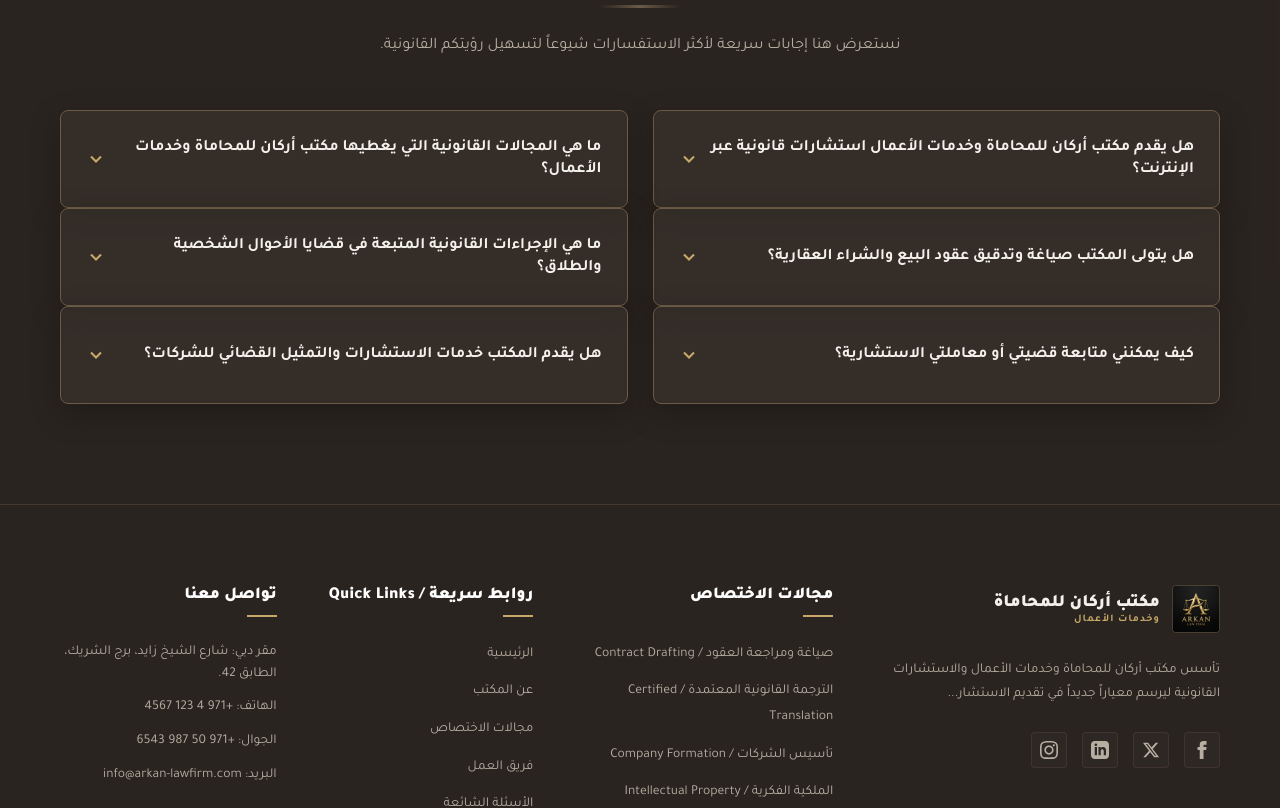
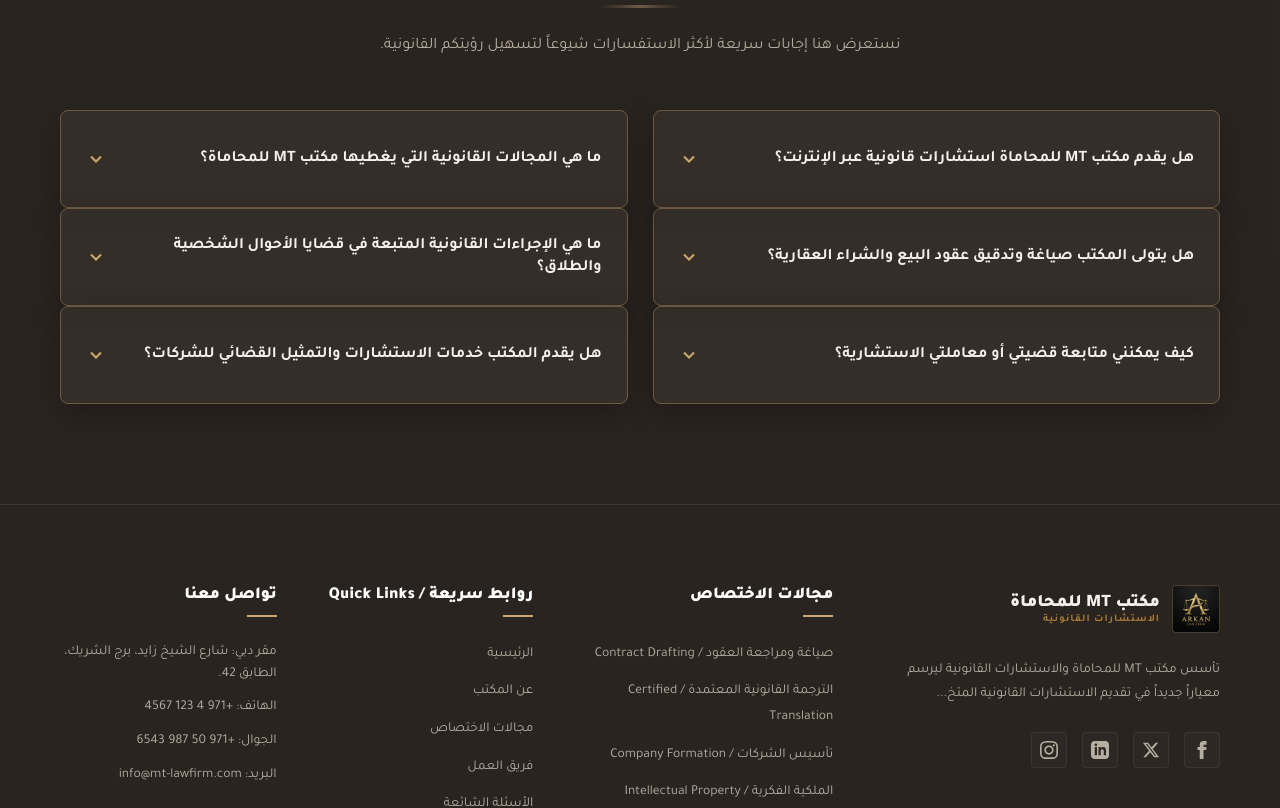
Before and after one commit to Fathy-Ahmed/MT-Law-Firm-website, a React (Vite) app: page /faq in a window 1280 px wide. Shown: the part 540-1348 px from the top of the page. Built offline with nearby package versions, Linux system fonts and the light colour scheme; a web font is replaced by a local one.

Commit message:
feat: implement global search and practice area filters with translation support

```diff
--- a/css/styles.css
+++ b/css/styles.css
@@ -1,5 +1,5 @@
 /* ==========================================================================
-   CSS STYLESHEET - ARKAN LAW FIRM COFFEE THEME (BILINGUAL)
+   CSS STYLESHEET - MT LAW FIRM COFFEE THEME (BILINGUAL)
    ========================================================================== */
 
 /* ----------------------------------------------------
@@ -447,13 +447,13 @@ html[dir="ltr"] .ticker-content {
 
 /* Header scrolled changes */
 .main-header.scrolled .logo-text .brand-ar {
-    color: var(--color-text-light);
+    color: var(--color-bg-dark);
 }
 
 .logo-text .brand-en {
     font-size: 0.65rem;
     font-weight: 600;
-    color: var(--color-gold-primary);
+    color: var(--color-gold-dark);
     letter-spacing: 1px;
     line-height: 1.1;
 }
@@ -2678,10 +2678,12 @@ html[lang="ar"] .service-detail-main-content ul li::before {
    10. GLOBAL SEARCH & SERVICES FILTERS
    ---------------------------------------------------- */
 
+/* Highlighted query text */
 mark.search-highlight {
-    background: var(--color-gold-primary);
-    color: var(--color-bg-light);
-    padding: 0 4px;
+    background: linear-gradient(120deg, rgba(200, 169, 110, 0.4) 0%, rgba(200, 169, 110, 0.2) 100%);
+    color: #ffffff;
+    border-bottom: 2px solid var(--color-gold-primary);
+    padding: 0 2px;
     border-radius: 2px;
     font-weight: 700;
 }
--- a/index.html
+++ b/index.html
@@ -3,8 +3,8 @@
 <head>
     <meta charset="UTF-8">
     <meta name="viewport" content="width=device-width, initial-scale=1.0">
-    <meta name="description" content="مكتب أركان للمحاماة وخدمات الأعمال والاستشارات القانونية - خدمات قانونية فاخرة ومصداقية عالية للأفراد والشركات في تأسيس الشركات، صياغة العقود، والترجمة المعتمدة.">
-    <title>مكتب أركان للمحاماة وخدمات الأعمال</title>
+    <meta name="description" content="مكتب MT للمحاماة والاستشارات القانونية - خدمات قانونية فاخرة ومصداقية عالية للأفراد والشركات في تأسيس الشركات، صياغة العقود، والترجمة المعتمدة.">
+    <title>مكتب MT للمحاماة والاستشارات القانونية</title>
 
     <!-- Google Fonts -->
     <link rel="preconnect" href="https://fonts.googleapis.com">
--- a/package.json
+++ b/package.json
@@ -1,7 +1,7 @@
 {
-  "name": "arkan-lawfirm-website",
+  "name": "mt-lawfirm-website",
   "version": "1.0.0",
-  "description": "Website for Arkan Law Firm and Business Services",
+  "description": "Website for MT Law Firm",
   "main": "index.html",
   "type": "module",
   "scripts": {
--- a/src/components/Footer.jsx
+++ b/src/components/Footer.jsx
@@ -13,7 +13,7 @@ export default function Footer() {
         {/* Col 1: About Brand */}
         <div className="footer-col brand-col">
           <Link to="/" className="logo-box footer-logo" onClick={() => window.scrollTo({ top: 0, behavior: 'smooth' })}>
-            <img src={logo} alt="Arkan Law Firm Logo" className="logo-emblem" />
+            <img src={logo} alt="MT Law Firm Logo" className="logo-emblem" />
             <div className="logo-text">
               <span className="brand-ar">{t('logoTextAr')}</span>
               <span className="brand-en">{t('logoTextEn')}</span>
@@ -77,7 +77,7 @@ export default function Footer() {
           <p>{t('mapAddress')}</p>
           <p><span>{t('mapPhoneLabel')}</span> <a href="tel:+97141234567">+971 4 123 4567</a></p>
           <p><span>{t('mapMobileLabel')}</span> <a href="tel:+971509876543">+971 50 987 6543</a></p>
-          <p><span>{t('mapEmailLabel')}</span> <a href="mailto:info@arkan-lawfirm.com">info@arkan-lawfirm.com</a></p>
+          <p><span>{t('mapEmailLabel')}</span> <a href="mailto:info@mt-lawfirm.com">info@mt-lawfirm.com</a></p>
         </div>
       </div>
 
--- a/src/components/Header.jsx
+++ b/src/components/Header.jsx
@@ -56,7 +56,7 @@ export default function Header() {
       <header className={`main-header ${scrolled ? 'scrolled' : ''}`}>
         <div className="container header-container">
           <Link to="/" className="logo-box" onClick={() => window.scrollTo({ top: 0, behavior: 'smooth' })}>
-            <img src={logo} alt="Arkan Law Firm Logo" className="logo-emblem" />
+            <img src={logo} alt="MT Law Firm Logo" className="logo-emblem" />
             <div className="logo-text">
               <span className="brand-ar">{t('logoTextAr')}</span>
               <span className="brand-en">{t('logoTextEn')}</span>
--- a/src/components/Preloader.jsx
+++ b/src/components/Preloader.jsx
@@ -50,7 +50,7 @@ export default function Preloader() {
   return (
     <div id="preloader" className={`preloader-overlay ${fade ? 'fade-out' : ''}`}>
       <div className="preloader-content">
-        <img src={logo} alt="Arkan Law Firm Logo" className="preloader-logo" />
+        <img src={logo} alt="MT Law Firm Logo" className="preloader-logo" />
       </div>
     </div>
   );
--- a/src/components/SearchModal.jsx
+++ b/src/components/SearchModal.jsx
@@ -76,7 +76,7 @@ export default function SearchModal({ isOpen, onClose }) {
     {
       type: 'faq',
       id: 'faq-1',
-      title: lang === 'ar' ? 'هل يقدم مكتب أركان للمحاماة وخدمات الأعمال استشارات قانونية عبر الإنترنت؟' : 'Does Arkan Law Firm and Business Services provide online legal consultations?',
+      title: lang === 'ar' ? 'هل يقدم مكتب MT للمحاماة استشارات قانونية عبر الإنترنت؟' : 'Does MT Law Firm provide online legal consultations?',
       snippet: lang === 'ar' ? 'نعم، نقدم استشارات قانونية مرئية ومكتوبة عبر الإنترنت لعملائنا محلياً ودولياً لتسهيل الأعمال وتوفير الوقت والجهد، مع الالتزام التام بالسرية والخصوصية.' : 'Yes, we provide online virtual and written legal consultations to our clients locally and globally to facilitate business operations, save time, and maintain absolute confidentiality.',
       link: '/faq',
       categoryName: lang === 'ar' ? 'الأسئلة الشائعة' : 'FAQ'
@@ -100,7 +100,7 @@ export default function SearchModal({ isOpen, onClose }) {
     {
       type: 'faq',
       id: 'faq-4',
-      title: lang === 'ar' ? 'ما هي المجالات القانونية التي يغطيها مكتب أركان للمحاماة وخدمات الأعمال؟' : 'What legal fields does Arkan Law Firm and Business Services cover?',
+      title: lang === 'ar' ? 'ما هي المجالات القانونية التي يغطيها مكتب MT للمحاماة؟' : 'What legal fields does MT Law Firm cover?',
       snippet: lang === 'ar' ? 'نغطي مجموعة واسعة من الخدمات القانونية بما في ذلك صياغة العقود التجارية، الترجمة القانونية المعتمدة، تأسيس الشركات وخدمات رجال الأعمال، حماية الملكية الفكرية، توثيق الشهر العقاري، الاستشارات الجنائية، وعقود الاستشارات السنوية للشركات.' : 'We cover a comprehensive scope of legal services including commercial contract drafting, certified legal translation, company formation, intellectual property protection, notarization/real estate authentication, criminal defense, and annual corporate retainer consultations.',
       link: '/faq',
       categoryName: lang === 'ar' ? 'الأسئلة الشائعة' : 'FAQ'
--- a/src/data/translations.js
+++ b/src/data/translations.js
@@ -5,15 +5,15 @@ export const translations = {
     tickerContent: "تحديث: صدور اللائحة التنفيذية الجديدة لنظام الشركات الاستثمارية • تعديلات ضريبة القيمة المضافة لعام 2026 ودخولها حيز التنفيذ • بدء تفعيل خدمات توثيق الشهر العقاري الرقمي بالكامل",
 
     // Header & Navigation
-    logoTextAr: "مكتب أركان للمحاماة",
-    logoTextEn: "وخدمات الأعمال",
+    logoTextAr: "مكتب MT للمحاماة",
+    logoTextEn: "الاستشارات القانونية",
     navHome: "الرئيسية",
     navAbout: "عن المكتب",
     navServices: "مجالات الاختصاص",
     navTeam: "فريق العمل",
     navContact: "تواصل معنا",
     btnConsultation: "طلب استشارة",
-    drawerTitle: "مكتب أركان للمحاماة",
+    drawerTitle: "مكتب MT للمحاماة",
 
     // Hero Section
     heroBadge: "حلول قانونية متكاملة لبيئة أعمال آمنة",
@@ -36,7 +36,7 @@ export const translations = {
     aboutTitle: "ريادة مهنية في الاستشارات القانونية والحلول المتكاملة",
     aboutExpText: "عاماً من الريادة الاستشارية",
     aboutLead: "تقديم الاستشارات والحلول الوقائية وحماية حقوق موكلينا",
-    aboutText1: "تأسس مكتب أركان للمحاماة وخدمات الأعمال والاستشارات القانونية ليرسم معياراً جديداً في تقديم الاستشارات القانونية المتخصصة. نرى أن القانون هو البنية الأساسية لنجاح المشاريع والاستثمارات، ولذلك نعمل على صياغة الحلول القانونية الوقائية والريادية لرجال الأعمال والمؤسسات.",
+    aboutText1: "تأسس مكتب MT للمحاماة والاستشارات القانونية ليرسم معياراً جديداً في تقديم الاستشارات القانونية المتخصصة. نرى أن القانون هو البنية الأساسية لنجاح المشاريع والاستثمارات، ولذلك نعمل على صياغة الحلول القانونية الوقائية والريادية لرجال الأعمال والمؤسسات.",
     aboutText2: "يرتكز نهجنا على التميز والتأصيل الدقيق وفهم الأبعاد التشريعية المعاصرة، مع الالتزام بأقصى مقاييس المهنية والسرية التامة في تيسير أعمالكم.",
     value1Title: "منهجية الوقاية القانونية",
     value1Desc: "صياغة متكاملة وتدقيق عقود استباقي لتفادي المنازعات القضائية وتوفير التكلفة والوقت.",
@@ -93,11 +93,11 @@ export const translations = {
 
     // Success Modal
     modalSuccessTitle: "تم استلام طلبكم بنجاح!",
-    modalSuccessMessage: "نشكركم على ثقتكم بمكتب أركان للمحاماة وخدمات الأعمال. تم تسجيل طلب استشارتكم القانونية. سيقوم مستشارونا بدراسة الملف والتواصل معكم خلال 24 ساعة.",
+    modalSuccessMessage: "نشكركم على ثقتكم بمكتب MT للمحاماة. تم تسجيل طلب استشارتكم القانونية. سيقوم مستشارونا بدراسة الملف والتواصل معكم خلال 24 ساعة.",
     modalSuccessClose: "إغلاق وتصفح الموقع",
 
     // Map
-    mapTitle: "موقع مكتب أركان للمحاماة وخدمات الأعمال (برج الشريك)",
+    mapTitle: "موقع مكتب MT للمحاماة (برج الشريك)",
     mapBtn: "فتح في خرائط جوجل",
     mapAddress: "مقر دبي: شارع الشيخ زايد، برج الشريك، الطابق 42.",
     mapPhoneLabel: "الهاتف:",
@@ -105,8 +105,8 @@ export const translations = {
     mapEmailLabel: "البريد:",
 
     // Footer bottom
-    footerCopy: "© 2026 مكتب أركان للمحاماة وخدمات الأعمال. جميع الحقوق محفوظة.",
-    footerDev: "صُمم الفن الهيكلي والبرمجة بفخامة لمصلحة مكتب أركان للمحاماة وخدمات الأعمال.",
+    footerCopy: "© 2026 مكتب MT للمحاماة والاستشارات القانونية. جميع الحقوق محفوظة.",
+    footerDev: "صُمم الفن الهيكلي والبرمجة بفخامة لمصلحة مكتب MT.",
 
     // FAQ
     faqLabel: "الأسئلة الشائعة",
@@ -136,15 +136,15 @@ export const translations = {
     tickerContent: "Update: Issue of new executive regulations for corporate investment law • 2026 VAT modifications take effect • Full activation of digital real estate authentication services",
 
     // Header & Navigation
-    logoTextAr: "ARKAN LAW FIRM",
-    logoTextEn: "BUSINESS SERVICES",
+    logoTextAr: "MT LAW FIRM",
+    logoTextEn: "ADVOCATES & CONSULTANTS",
     navHome: "Home",
     navAbout: "About Us",
     navServices: "Practice Areas",
     navTeam: "Our Team",
     navContact: "Contact Us",
     btnConsultation: "Book Consultation",
-    drawerTitle: "Arkan Law Firm & Business Services",
+    drawerTitle: "MT Law Firm",
 
     // Hero Section
     heroBadge: "Integrated legal solutions for secure businesses",
@@ -167,7 +167,7 @@ export const translations = {
     aboutTitle: "Professional Leadership in Legal Counsel & Solutions",
     aboutExpText: "Years of Consultative Leadership",
     aboutLead: "Delivering Preventive Legal Counsel & Solid Protection",
-    aboutText1: "Arkan Law Firm and Business Services was established to define a new standard in boutique corporate legal counsel. We view law as the structural foundation for corporate success and business ventures. Hence, we focus on formulating preventive and elite corporate arrangements to shield our clients' interests.",
+    aboutText1: "MT Law Firm was established to define a new standard in boutique corporate legal counsel. We view law as the structural foundation for corporate success and business ventures. Hence, we focus on formulating preventive and elite corporate arrangements to shield our clients' interests.",
     aboutText2: "Our approach focuses on precision, regulatory intelligence, and navigating contemporary corporate frameworks, all while maintaining the highest values of confidentiality and speed in executing client matters.",
     value1Title: "Preventive Law Philosophy",
     value1Desc: "Comprehensive drafting and proactive reviews to completely avoid litigations, saving crucial resources.",
@@ -224,11 +224,11 @@ export const translations = {
 
     // Success Modal
     modalSuccessTitle: "Request Submitted Successfully!",
-    modalSuccessMessage: "Thank you for trusting Arkan Law Firm and Business Services. Your consultation request has been logged. Our attorneys will review the case parameters and contact you within 24 business hours.",
+    modalSuccessMessage: "Thank you for trusting MT Law Firm. Your consultation request has been logged. Our attorneys will review the case parameters and contact you within 24 business hours.",
     modalSuccessClose: "Close & Browse Website",
 
     // Map
-    mapTitle: "Arkan Law Firm and Business Services Location (Partner Tower)",
+    mapTitle: "MT Law Firm Location (Partner Tower)",
     mapBtn: "Open Google Maps",
     mapAddress: "Dubai HQ: 42nd Floor, Partner Tower, Sheikh Zayed Road.",
     mapPhoneLabel: "Phone:",
@@ -236,8 +236,8 @@ export const translations = {
     mapEmailLabel: "Email:",
 
     // Footer bottom
-    footerCopy: "© 2026 Arkan Law Firm and Business Services. All rights reserved.",
-    footerDev: "Designed & Engineered for Arkan Law Firm and Business Services.",
+    footerCopy: "© 2026 MT Law Firm. All rights reserved.",
+    footerDev: "Designed & Engineered for MT Law Firm.",
 
     // FAQ
     faqLabel: "FAQ",
--- a/src/pages/Contact.jsx
+++ b/src/pages/Contact.jsx
@@ -86,7 +86,7 @@ export default function Contact() {
     setTimeout(() => {
       setSubmitting(false);
       const randomId = Math.floor(1000 + Math.random() * 9000);
-      setTicketNumber(`#ARKAN-${randomId}`);
+      setTicketNumber(`#MT-${randomId}`);
       setModalOpen(true);
       setFormValues({
         clientName: '',
@@ -255,7 +255,7 @@ export default function Contact() {
                   </div>
                   <div className="card-text">
                     <h4>البريد / Email</h4>
-                    <p><a href="mailto:info@arkan-lawfirm.com">info@arkan-lawfirm.com</a></p>
+                    <p><a href="mailto:info@mt-lawfirm.com">info@mt-lawfirm.com</a></p>
                   </div>
                 </div>
               </div>
--- a/src/pages/Faq.jsx
+++ b/src/pages/Faq.jsx
@@ -55,7 +55,7 @@ export default function Faq() {
           <div className="faq-grid" style={{ marginTop: '40px' }}>
             <div className="faq-column">
               <FaqCard
-                question={lang === 'ar' ? 'هل يقدم مكتب أركان للمحاماة وخدمات الأعمال استشارات قانونية عبر الإنترنت؟' : 'Does Arkan Law Firm and Business Services provide online legal consultations?'}
+                question={lang === 'ar' ? 'هل يقدم مكتب MT للمحاماة استشارات قانونية عبر الإنترنت؟' : 'Does MT Law Firm provide online legal consultations?'}
                 answer={lang === 'ar' ? 'نعم، نقدم استشارات قانونية مرئية ومكتوبة عبر الإنترنت لعملائنا محلياً ودولياً لتسهيل الأعمال وتوفير الوقت والجهد، مع الالتزام التام بالسرية والخصوصية.' : 'Yes, we provide online virtual and written legal consultations to our clients locally and globally to facilitate business operations, save time, and maintain absolute confidentiality.'}
               />
               <FaqCard
@@ -70,7 +70,7 @@ export default function Faq() {
 
             <div className="faq-column">
               <FaqCard
-                question={lang === 'ar' ? 'ما هي المجالات القانونية التي يغطيها مكتب أركان للمحاماة وخدمات الأعمال؟' : 'What legal fields does Arkan Law Firm and Business Services cover?'}
+                question={lang === 'ar' ? 'ما هي المجالات القانونية التي يغطيها مكتب MT للمحاماة؟' : 'What legal fields does MT Law Firm cover?'}
                 answer={lang === 'ar' ? 'نغطي مجموعة واسعة من الخدمات القانونية بما في ذلك صياغة العقود التجارية، الترجمة القانونية المعتمدة، تأسيس الشركات وخدمات رجال الأعمال، حماية الملكية الفكرية، توثيق الشهر العقاري، الاستشارات الجنائية، وعقود الاستشارات السنوية للشركات.' : 'We cover a comprehensive scope of legal services including commercial contract drafting, certified legal translation, company formation, intellectual property protection, notarization/real estate authentication, criminal defense, and annual corporate retainer consultations.'}
               />
               <FaqCard
--- a/src/pages/Home.jsx
+++ b/src/pages/Home.jsx
@@ -182,7 +182,7 @@ export default function Home() {
     setTimeout(() => {
       setSubmitting(false);
       const randomId = Math.floor(1000 + Math.random() * 9000);
-      setTicketNumber(`#ARKAN-${randomId}`);
+      setTicketNumber(`#MT-${randomId}`);
       setModalOpen(true);
       setFormValues({
         clientName: '',
@@ -220,7 +220,7 @@ export default function Home() {
           </div>
 
           <div className="hero-logo-side">
-            <img src={heroLogo} alt="Arkan Law Firm Logo" className="hero-logo-img" />
+            <img src={heroLogo} alt="MT Law Firm Logo" className="hero-logo-img" />
           </div>
         </div>
       </section>
@@ -430,7 +430,7 @@ export default function Home() {
           <div className="faq-grid">
             <div className="faq-column">
               <FaqCard
-                question={lang === 'ar' ? 'هل يقدم مكتب أركان للمحاماة وخدمات الأعمال استشارات قانونية عبر الإنترنت؟' : 'Does Arkan Law Firm and Business Services provide online legal consultations?'}
+                question={lang === 'ar' ? 'هل يقدم مكتب MT للمحاماة استشارات قانونية عبر الإنترنت؟' : 'Does MT Law Firm provide online legal consultations?'}
                 answer={lang === 'ar' ? 'نعم، نقدم استشارات قانونية مرئية ومكتوبة عبر الإنترنت لعملائنا محلياً ودولياً لتسهيل الأعمال وتوفير الوقت والجهد، مع الالتزام التام بالسرية والخصوصية.' : 'Yes, we provide online virtual and written legal consultations to our clients locally and globally to facilitate business operations, save time, and maintain absolute confidentiality.'}
               />
               <FaqCard
@@ -445,7 +445,7 @@ export default function Home() {
 
             <div className="faq-column">
               <FaqCard
-                question={lang === 'ar' ? 'ما هي المجالات القانونية التي يغطيها مكتب أركان للمحاماة وخدمات الأعمال؟' : 'What legal fields does Arkan Law Firm and Business Services cover?'}
+                question={lang === 'ar' ? 'ما هي المجالات القانونية التي يغطيها مكتب MT للمحاماة؟' : 'What legal fields does MT Law Firm cover?'}
                 answer={lang === 'ar' ? 'نغطي مجموعة واسعة من الخدمات القانونية بما في ذلك صياغة العقود التجارية، الترجمة القانونية المعتمدة، تأسيس الشركات وخدمات رجال الأعمال، حماية الملكية الفكرية، توثيق الشهر العقاري، الاستشارات الجنائية، وعقود الاستشارات السنوية للشركات.' : 'We cover a comprehensive scope of legal services including commercial contract drafting, certified legal translation, company formation, intellectual property protection, notarization/real estate authentication, criminal defense, and annual corporate retainer consultations.'}
               />
               <FaqCard
@@ -604,7 +604,7 @@ export default function Home() {
                   </div>
                   <div className="card-text">
                     <h4>البريد / Email</h4>
-                    <p><a href="mailto:info@arkan-lawfirm.com">info@arkan-lawfirm.com</a></p>
+                    <p><a href="mailto:info@mt-lawfirm.com">info@mt-lawfirm.com</a></p>
                   </div>
                 </div>
               </div>
--- a/src/pages/ServiceDetail.jsx
+++ b/src/pages/ServiceDetail.jsx
@@ -71,7 +71,7 @@ export default function ServiceDetail() {
     setTimeout(() => {
       setSubmitting(false);
       const randomId = Math.floor(1000 + Math.random() * 9000);
-      setTicketNumber(`#ARKAN-${randomId}`);
+      setTicketNumber(`#MT-${randomId}`);
       setModalOpen(true);
       setFormValues({
         bookingName: '',
```
